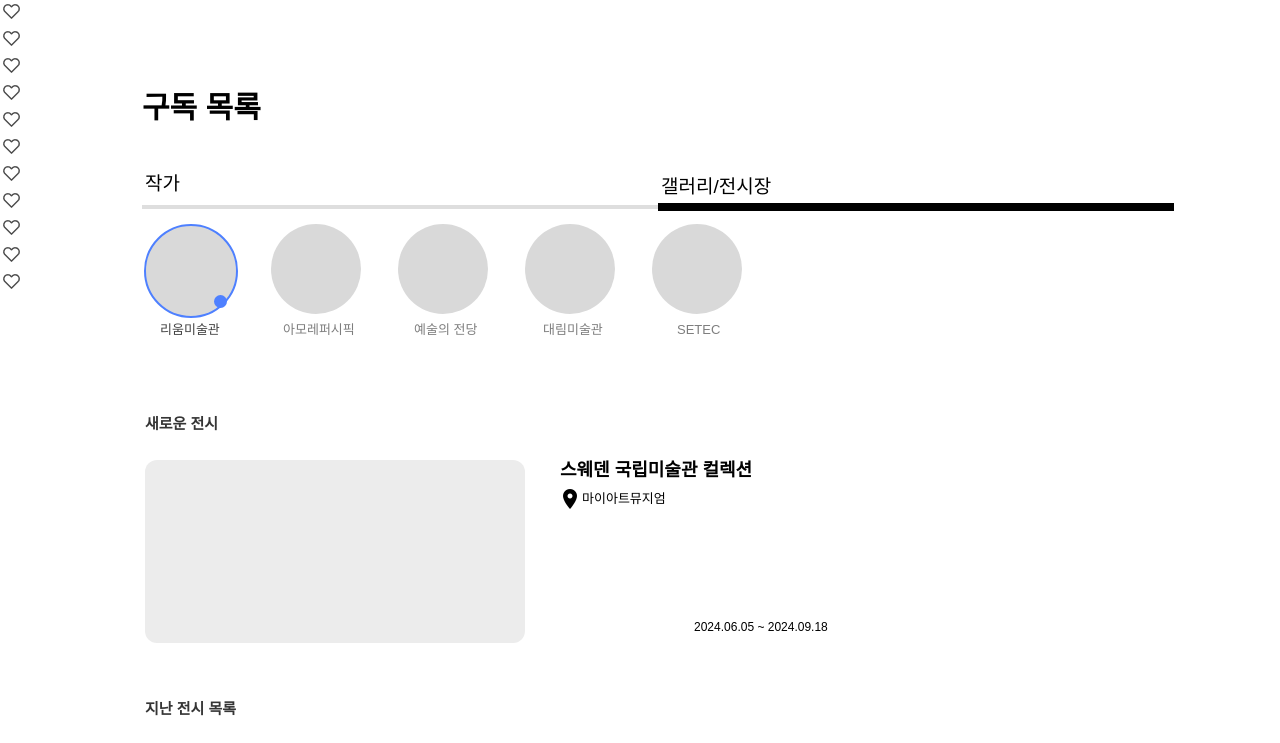
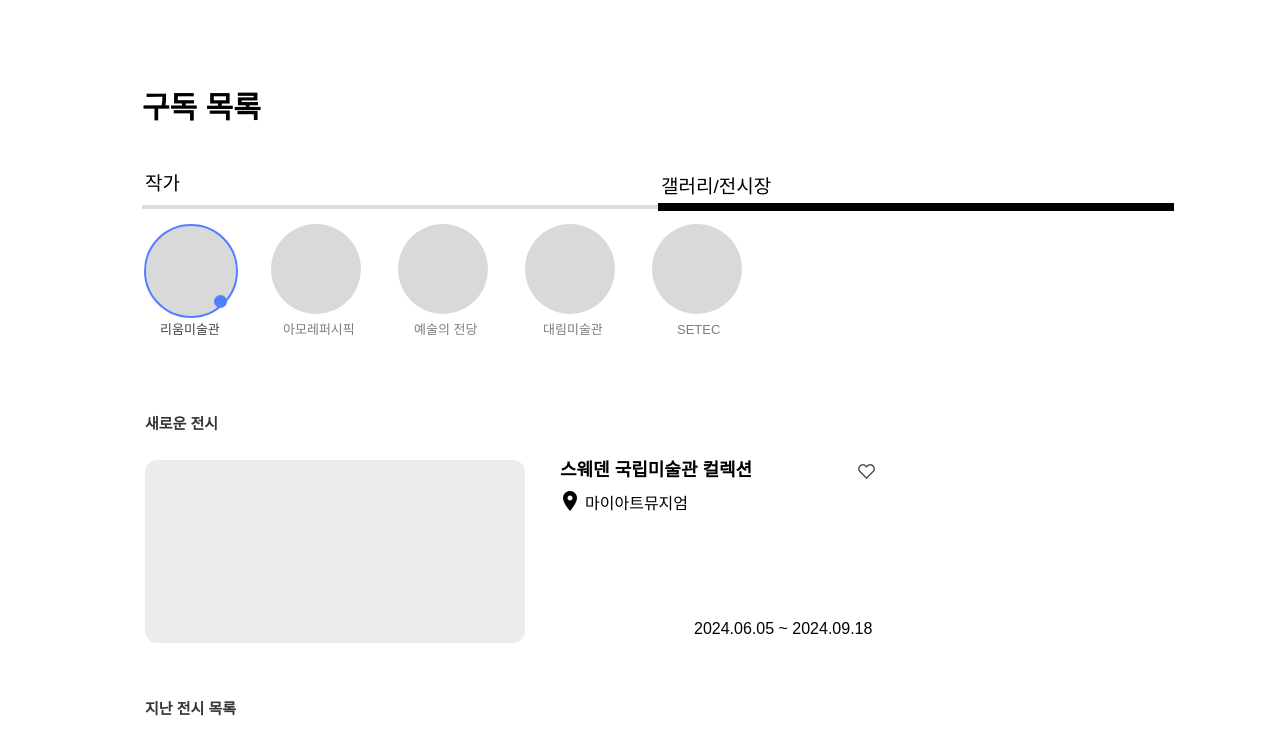
Before and after one commit to KimDaegyu-Dev/ToolsExperts2024-Front, a React (Create React App) app in the folder frontend/: page / in a window 1280 px wide. Shown: the top 743 px of the page. Built offline with nearby package versions, Linux system fonts and the light colour scheme.

Commit message:
followPage 수정본 3차
수정본 3차입니다

```diff
--- a/frontend/src/followPage.css
+++ b/frontend/src/followPage.css
@@ -1,3 +1,4 @@
+
 * {
   font-family: 'Pretendard', Arial;
 }
@@ -74,7 +75,7 @@
 .circle5 { left: 652px; }
 
 .mini {
-  position: absolute;
+  position:absolute;
   width: 13px;
   height: 13px;
   top: 295px;
@@ -112,6 +113,7 @@
 .subTitle1 { top: 415px; }
 .subTitle2 { top: 700px; }
 
+/* 첫 번째 박스 유지 */
 .box {
   width: 380px;
   height: 183px;
@@ -121,18 +123,36 @@
   border-radius: 12px;
 }
 
+/* 작은 사이즈로 통일된 나머지 박스들 */
+.box1, .box2, .box3, .box4, .box5, .box6, .box7, .box8, .box9, .box10 {
+  width: 183px;
+  height: 183px;
+  background: #ECECEC;
+  border-radius: 12px;
+}
+
+/* 첫 번째 박스 제목 */
 .collection {
-  position: absolute;
   width: 210px;
   height: 47px;
   font-weight: 600;
   font-size: 18px;
   line-height: 21.6px;
   color: #000000;
+  position: absolute;
 }
 
-.place {
-  position: absolute;
+/* 나머지 박스들의 제목 */
+.title1, .title2, .title3, .title4, .title5, .title6, .title7, .title8, .title9, .title10 {
+  width: 300px;
+  font-weight: 600;
+  font-size: 18px;
+  line-height: 16.8px;
+  color: #000000;
+}
+
+/* 장소 스타일 */
+.place1, .place2, .place3, .place4, .place5, .place6, .place7, .place8, .place9, .place10 {
   width: 100px;
   height: 16px;
   font-weight: 400;
@@ -141,14 +161,15 @@
   color: #000000;
 }
 
-.heart {
+/* 하트 이모티콘 위치 */
+.heart1, .heart2, .heart3, .heart4, .heart5, .heart6, .heart7, .heart8, .heart9, .heart10 {
   position: absolute;
-  width: 23px;
-  height: 23px;
+  top: 745px; /* 작은 박스의 상단 위치 */
+  left: 300px; /* 작은 박스에 맞게 위치 조정 */
 }
 
-.date {
-  position: absolute;
+/* 날짜 스타일 */
+.date1, .date2, .date3, .date4, .date5, .date6, .date7, .date8, .date9, .date10 {
   width: 139px;
   height: 21px;
   font-weight: 400;
@@ -156,19 +177,3 @@
   line-height: 14px;
   color: #000000;
 }
-
-.box1, .box2, .box3, .box4, .box5, .box6 {
-  width: 183px;
-  height: 183px;
-  background: #ECECEC;
-  border-radius: 12px;
-}
-
-.title, .title1, .title2, .title3, .title4, .title5, .title6 {
-  width: 210px;
-  height: 47px;
-  font-weight: 600;
-  font-size: 18px;
-  line-height: 21.6px;
-  color: #000000;
-}
--- a/frontend/src/followPage.js
+++ b/frontend/src/followPage.js
@@ -1,14 +1,16 @@
 import React from "react";
 import "./followPage.css";
-// import { CiHeart } from "react-icons/ci";
 import heartImg from "./assets/prime_heart.png";
+
 const exhibits = [
+
   {
     id: 1,
     title: "스웨덴 국립미술관 컬렉션",
     place: "마이아트뮤지엄",
     date: "2024.06.05 ~ 2024.09.18",
   },
+
   {
     id: 2,
     title: "스웨덴 국립미술관 컬렉션",
@@ -17,30 +19,6 @@ const exhibits = [
   },
   {
     id: 3,
-    title: "스웨덴 국립미술관 컬렉션",
-    place: "마이아트뮤지엄",
-    date: "2024.06.05 ~ 2024.09.18",
-  },
-  {
-    id: 4,
-    title: "스웨덴 국립미술관 컬렉션",
-    place: "마이아트뮤지엄",
-    date: "2024.06.05 ~ 2024.09.18",
-  },
-  {
-    id: 4,
-    title: "스웨덴 국립미술관 컬렉션",
-    place: "마이아트뮤지엄",
-    date: "2024.06.05 ~ 2024.09.18",
-  },
-  {
-    id: 4,
-    title: "스웨덴 국립미술관 컬렉션",
-    place: "마이아트뮤지엄",
-    date: "2024.06.05 ~ 2024.09.18",
-  },
-  {
-    id: 4,
     title: "스웨덴 국립미술관 컬렉션",
     place: "마이아트뮤지엄",
     date: "2024.06.05 ~ 2024.09.18",
@@ -63,11 +41,36 @@ const exhibits = [
     place: "마이아트뮤지엄",
     date: "2024.06.05 ~ 2024.09.18",
   },
+  {
+    id: 7,
+    title: "스웨덴 국립미술관 컬렉션",
+    place: "마이아트뮤지엄",
+    date: "2024.06.05 ~ 2024.09.18",
+  },
+  {
+    id: 8,
+    title: "스웨덴 국립미술관 컬렉션",
+    place: "마이아트뮤지엄",
+    date: "2024.06.05 ~ 2024.09.18",
+  },
+  {
+    id: 9,
+    title: "스웨덴 국립미술관 컬렉션",
+    place: "마이아트뮤지엄",
+    date: "2024.06.05 ~ 2024.09.18",
+  },
+  {
+    id: 10,
+    title: "스웨덴 국립미술관 컬렉션",
+    place: "마이아트뮤지엄",
+    date: "2024.06.05 ~ 2024.09.18",
+  },
 ];
 
 const FollowPage = () => (
   <>
     <div className="subList">구독 목록</div>
+    {/* 상단 부분 */}
     <div>
       <h1 className="author">작가</h1>
       <hr className="firstHr" />
@@ -89,6 +92,8 @@ const FollowPage = () => (
         )
       )}
     </div>
+
+    {/* 새로운 전시 부분 */}
     <div>
       <div className="subTitle1">새로운 전시</div>
       <div className="box"></div>
@@ -101,21 +106,23 @@ const FollowPage = () => (
           position: "absolute",
           width: "17px",
           height: "17px",
-          top: "487px",
+          top: "489px",
           left: "558px",
           color: "black",
         }}
       >
         location_on
       </i>
-      <div className="place" style={{ top: "492px", left: "582px" }}>
+      <div className="place" style={{ top: "490px", left: "585px" }}>
         마이아트뮤지엄
       </div>
-      <img src={heartImg} alt="heart" />
+      <img src={heartImg} alt="heart" className="heart" style={{ top: "460px", left: "855px" }} />
       <div className="date" style={{ top: "620px", left: "694px" }}>
         2024.06.05 ~ 2024.09.18
       </div>
     </div>
+
+    {/* 지난 전시 목록 */}
     <div>
       <div className="subTitle2">지난 전시 목록</div>
     </div>
@@ -131,7 +138,7 @@ const FollowPage = () => (
         <div
           className={`title title${i + 1}`}
           style={{
-            top: `${745 + 255 * Math.floor(i / 2)}px`,
+            top: `${755 + 255 * Math.floor(i / 2)}px`,
             left: `${360 + 565 * (i % 2)}px`,
           }}
         >
@@ -143,7 +150,7 @@ const FollowPage = () => (
             position: "absolute",
             width: "17px",
             height: "17px",
-            top: `${770 + 255 * Math.floor(i / 2)}px`,
+            top: `${780 + 255 * Math.floor(i / 2)}px`,
             left: `${357 + 565 * (i % 2)}px`,
             color: "black",
           }}
@@ -153,13 +160,21 @@ const FollowPage = () => (
         <div
           className={`place place${i + 1}`}
           style={{
-            top: `${777 + 255 * Math.floor(i / 2)}px`,
+            top: `${787 + 255 * Math.floor(i / 2)}px`,
             left: `${383 + 565 * (i % 2)}px`,
           }}
         >
           {exhibit.place}
         </div>
-        <img src={heartImg} alt="heart" />
+        <img
+          src={heartImg}
+          alt="heart"
+          className="heart"
+          style={{
+            top: `${755 + 255 * Math.floor(i / 2)}px`,
+            left: `${665 + 565 * (i % 2)}px`,
+          }}
+        />
         <div
           className={`date date${i + 1}`}
           style={{
```
